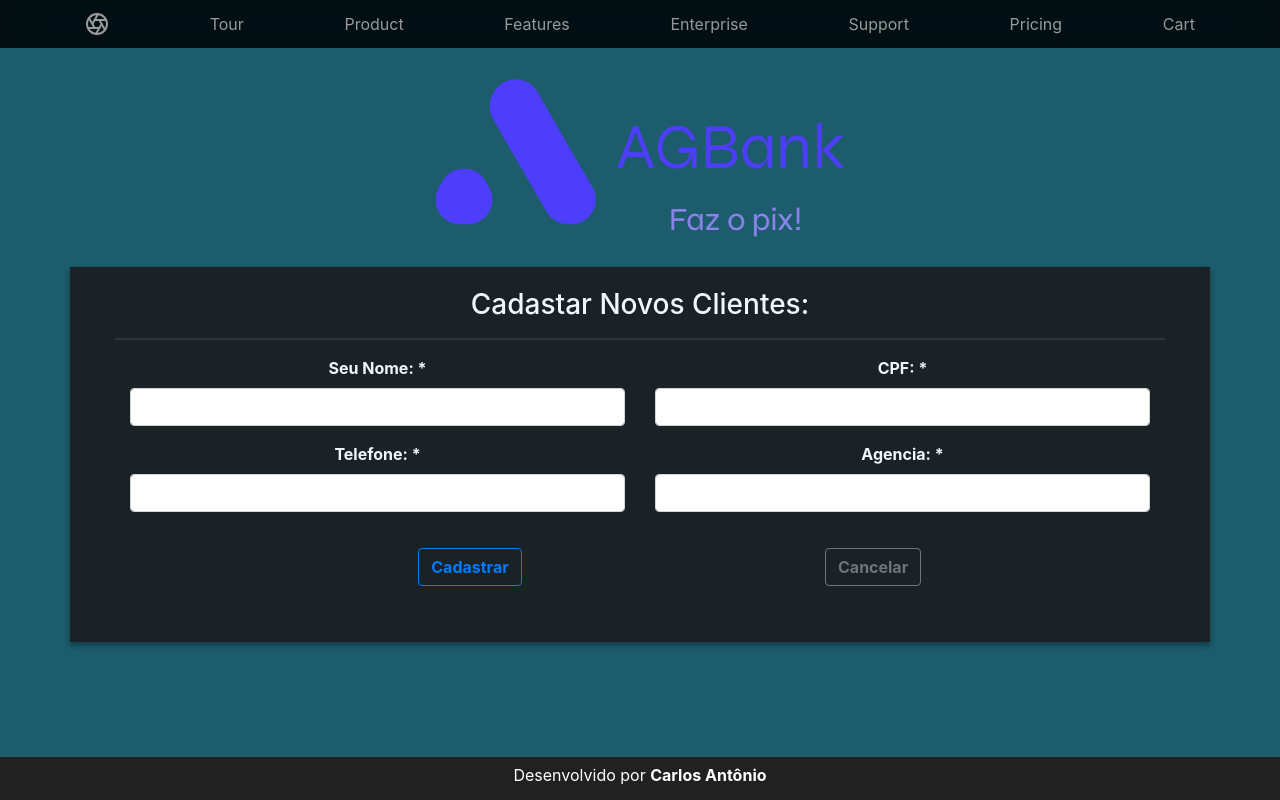
After one commit to capssantos/front_projetojava, a Flask app: page /cadastrocliente in a window 1280 px wide. The commit adds this page. Run offline with Flask 2, Linux system fonts and the light colour scheme; some libraries are stand-ins or nearby versions.

Commit message:
Mudança estrutura do código e novos formulários

```diff
--- a/app.py
+++ b/app.py
@@ -2,6 +2,7 @@ from flask import Flask, request, session, redirect, url_for, render_template, f
 from service.banco import Api
 import json
 from time import sleep
+from random import *
 
 app = Flask(__name__)
 app.secret_key = b'TESTE'
@@ -11,15 +12,15 @@ api = Api()
 @app.route('/')
 def inicio():
     return render_template('index.html', data = api.allagencias())
-
+#-------------------------------------------------------------
+# START - AGENCIA - ROTAS E CONTROLLERS
 @app.route('/agencia')
 def allagencias():
-    return render_template('agencias.html', data = api.allagencias())
+    return render_template('all.html', data = api.allagencias(), page = 'agencia')
 
 @app.route('/removeagencia/<id>')
 def removeragencia(id):
     remove = api.removeragencia(id)
-    print(remove)
     if remove['msg'] == 'Agencia deletada com sucesso!':
         flash('Agencia deletada com sucesso!')
 
@@ -35,21 +36,107 @@ def cadastroagencia():
         flash('Agencia ID:{idagencia}, cadastrada com sucesso!'.format(idagencia = new['idAgencia']))
         return redirect(url_for('allagencias'))
 
-    return render_template('cadastraragencia.html')
+    return render_template('cadastro.html', page = 'agencia',
+                                            nomeagencia = '',
+                                            endereco = '',
+                                            telefone = '',
+                                            idagencia = '')
 
 @app.route('/cadastroagencia/<id>', methods=['GET', 'POST'])
-def alteraragencia():
+def alteraragencia(id):
 
     if request.method == 'GET':
-        return render_template('cadastraragencia.html')
+        agencia = api.agencia(id)
+        return render_template('cadastro.html', page = 'agencia',
+                                                nomeagencia = agencia['nomeAgencia'],
+                                                endereco = agencia['endereco'],
+                                                telefone = agencia['telefone'],
+                                                idagencia = agencia['idAgencia'])
+
     if request.method == 'POST':
+        idagencia = request.form['idAgencia']
         nomeagencia = request.form['nomeAgencia']
         endereco = request.form['endereco']
         telefone = request.form['telefone']
-        new = api.registaragencia(nomeagencia, endereco, telefone)
-        flash('Agencia ID:{idagencia}, cadastrada com sucesso!'.format(idagencia = new['idAgencia']))
+        new = api.atualizaragencia(idagencia, nomeagencia, endereco, telefone)
+        flash('Agencia ID:{idagencia}, autalizado com sucesso!'.format(idagencia = new['idAgencia']))
         return redirect(url_for('allagencias'))
+# END - AGENCIA - ROTAS E CONTROLLERS
+#-------------------------------------------------------------
+# START - CLIENTE - ROTAS E CONTROLLERS
+@app.route('/cliente')
+def allcliente():
+    return render_template('all.html', data = api.allclientes(), page = 'cliente')
 
+@app.route('/removecliente/<id>')
+def removercliente(id):
+    remove = api.removercliente(id)
+    print(remove)
+    if remove['msg'] == 'Cliente deletado com sucesso!':
+        flash('Cliente deletado com sucesso!')
+
+        return redirect(url_for('allcliente'))
+
+@app.route('/cadastrocliente', methods=['GET', 'POST'])
+def cadastrocliente():
+    if request.method == 'POST':
+        clientenome = request.form['clienteNome']
+        clientecpf = request.form['clienteCPF']
+        clientefone = request.form['clienteFone']
+        idagencia = request.form['idAgencia']
+
+        conta = api.registarconta(idagencia, randrange(1000,10000,2), '0.0')
+
+        idcontacorrente = conta['idContaCorrente']
+
+        new = api.registarcliente(clientenome, clientecpf, clientefone, idcontacorrente, idagencia)
+        flash('Cliente ID:{idagencia}, Conta Numero: {contaCorrenteNumero}, cadastrada com sucesso!'.format(idagencia = new['idCliente'], contaCorrenteNumero = conta['contaCorrenteNumero']))
+        return redirect(url_for('allcliente'))
+
+    return render_template('cadastro.html', page = 'cliente',
+                                            clientenome = '',
+                                            clientecpf = '',
+                                            clientefone = '',
+                                            idcontacorrente = '',
+                                            idagencia = '',
+                                            idcliente = ''
+                                            )
+
+@app.route('/cadastrocliente/<id>', methods=['GET', 'POST'])
+def alterarcliente(id):
+
+    if request.method == 'GET':
+        cliente = api.cliente(id)
+        conta = api.conta(str(cliente['idContaCorrente']))
+        return render_template('cadastro.html', page = 'cliente',
+                                                clientenome = cliente['clienteNome'],
+                                                clientecpf = cliente['clienteCPF'],
+                                                clientefone = cliente['clienteFone'],
+                                                idcontacorrente = cliente['idContaCorrente'],
+                                                idagencia = cliente['idAgencia'],
+                                                idcliente = cliente['idCliente'],
+                                                contacorrentenumero = conta['contaCorrenteNumero'],
+                                                contacorrentesaldo = conta['contaCorrenteSaldo'],
+                                                )
+
+    if request.method == 'POST':
+        idagencia = request.form['idAgencia']
+        nomeagencia = request.form['nomeAgencia']
+        endereco = request.form['endereco']
+        telefone = request.form['telefone']
+        new = api.atualizaragencia(idagencia, nomeagencia, endereco, telefone)
+        flash('Agencia ID:{idagencia}, autalizado com sucesso!'.format(idagencia = new['idAgencia']))
+        return redirect(url_for('allcliente'))
+# END - CLIENTE - ROTAS E CONTROLLERS
+#-------------------------------------------------------------
+# START - CONTA - ROTAS E CONTROLLERS
+
+# END - CONTA - ROTAS E CONTROLLERS
+#-------------------------------------------------------------
+# START - EXTRATO - ROTAS E CONTROLLERS
+
+# END - EXTRATO - ROTAS E CONTROLLERS
+#-------------------------------------------------------------
 @app.errorhandler(404)
 def error_404(e):
     return '<h1>No source like your request.</h1>', 404
--- a/static/style/model_page.css
+++ b/static/style/model_page.css
@@ -54,3 +54,7 @@ hr {
     background-color: #4CAF50;
     color: white;
 }
+
+input {
+    text-align: center;
+}
--- /dev/null
+++ b/templates/cadastro.html
@@ -0,0 +1,168 @@
+{% extends "model_page.html" %}
+{% block content %}
+<div class="cadastroagencia">
+    <div class="container">
+        <div class="row">
+            <div class="col-lg-10 col-md-2"></div>
+            <div class="col-lg-20 col-md-12 login-box">
+                <div class="col-lg-12 login-title">
+                    {% if page == 'agencia' %}
+                        {% if idagencia != '' %}
+                        <h3>
+                            Autalizar Agencia:
+                        </h3>
+                        {% else %}
+                        <h3>
+                            Cadastar Novas Agencias:
+                        </h3>
+                        {% endif %}
+                    {% elif page == 'cliente' %}
+                        {% if idcliente != '' %}
+                        <h3>
+                            Autalizar Cliente:
+                        </h3>
+                        {% else %}
+                        <h3>
+                            Cadastar Novos Clientes:
+                        </h3>
+                        {% endif %}
+                    {% else %}
+                        <h3>
+                            ------ NONE -------
+                        </h3>
+                    {% endif %}
+
+                    <hr>
+                </div>
+                <div class="col-lg-12 login-form">
+                    <div class="col-lg-12 login-form">
+                        {% if page == 'agencia' %}
+                        <form action="{{ url_for('cadastroagencia') }}" method="post" autocomplete="off">
+                            <div class="row">
+                                <div class="col-md-6 mb-3">
+                                    <label class="form-control-label">
+                                        Nome da Agência *
+                                    </label>
+                                    <input type="text" class="form-control" name="nomeAgencia" id="nomeAgencia" placeholder="" value="{{ nomeagencia }}" required oninvalid="this.setCustomValidity('Nome da Agência, argumento necessário.')">
+                                </div>
+                                <div class="col-md-6 mb-3">
+                                    <label class="form-control-label">
+                                        Endereço *
+                                    </label>
+                                    <input type="text" class="form-control" name="endereco" id="endereco" placeholder="" value="{{ endereco }}" required oninvalid="this.setCustomValidity('Endereço, argumento necessário.')">
+                                </div>
+                                <div class="col-md-6 mb-3">
+                                    <label class="form-control-label">
+                                        Telefone *
+                                    </label>
+                                    <input type="tel" class="form-control" name="telefone" id="telefone" placeholder="" value="{{ telefone }}" required oninvalid="this.setCustomValidity('Telefone, argumento necessário.')">
+                                </div>
+                                {% if idagencia != '' %}
+                                <div class="col-md-6 mb-3">
+                                    <label class="form-control-label">
+                                        ID da Agencia
+                                    </label>
+                                    <input type="text" class="form-control" name="idAgencia" id="idAgencia" placeholder="" value="{{ idagencia }}" disabled="">
+                                </div>
+                                {% endif %}
+                            </div>
+                            </div>
+                            <div class="container">
+                                <div class="row">
+                                    {% if idagencia != '' %}
+                                    <div class="col-md-8 mb-3">
+                                        <button type="submit" class="btn btn-outline-warning" >Autalizar</button>
+                                    </div>
+                                    {% else %}
+                                    <div class="col-md-8 mb-3">
+                                        <button type="submit" class="btn btn-outline-primary" >Cadastrar</button>
+                                    </div>
+                                    {% endif %}
+                                    <a href="{{ url_for('allagencias') }}">
+                                        <div class="col-md-1 mb-1">
+                                            <button type="button" class="btn btn-outline-secondary" onclick="cancel_form()">Cancelar</button>
+                                        </div>
+                                    </a>
+                                </div>
+                            </div>
+                        </form>
+<!-- -------------------------------------------------------------------------------- -->
+                        {% elif page == 'cliente' %}
+                        <form action="{{ url_for('cadastrocliente') }}" method="post" autocomplete="off">
+                            <div class="row">
+                                <div class="col-md-6 mb-3">
+                                    <label class="form-control-label">
+                                        Seu Nome: *
+                                    </label>
+                                    <input type="text" class="form-control" name="clienteNome" id="clienteNome" placeholder="" value="{{ clientenome }}" required oninvalid="this.setCustomValidity('Nome Completo necessário.')">
+                                </div>
+                                <div class="col-md-6 mb-3">
+                                    <label class="form-control-label">
+                                        CPF: *
+                                    </label>
+                                    <input type="text" class="form-control" name="clienteCPF" id="clienteCPF" placeholder="" value="{{ clientecpf }}" required oninvalid="this.setCustomValidity('CPF necessário.') ">
+                                </div>
+                                <div class="col-md-6 mb-3">
+                                    <label class="form-control-label">
+                                        Telefone: *
+                                    </label>
+                                    <input type="text" class="form-control" name="clienteFone" id="clienteFone" placeholder="" value="{{ clientefone }}" required oninvalid="this.setCustomValidity('Telefone necessário.')">
+                                </div>
+                                <div class="col-md-6 mb-3">
+                                    <label class="form-control-label">
+                                        Agencia: *
+                                    </label>
+                                    <input type="text" class="form-control" name="idAgencia" id="idAgencia" placeholder="" value="{{ idagencia }}" required oninvalid="this.setCustomValidity('Telefone necessário.')">
+                                </div>
+                                {% if idcliente != '' %}
+                                <div class="col-md-6 mb-3">
+                                    <label class="form-control-label">
+                                        ID da Cliente
+                                    </label>
+                                    <input type="text" class="form-control" name="idCliente" id="idCliente" placeholder="" value="{{ idcliente }}" disabled="">
+                                </div>
+                                <div class="col-md-6 mb-3">
+                                    <label class="form-control-label">
+                                        Numero Conta Corrente
+                                    </label>
+                                    <input type="text" class="form-control" name="contaCorrenteNumero" id="contaCorrenteNumero" placeholder="" value="{{ contacorrentenumero }}" disabled="">
+                                </div>
+                                <div class="col-md-6 mb-3">
+                                    <label class="form-control-label">
+                                        Saldo em Conta
+                                    </label>
+                                    <input type="text" class="form-control" name="contaCorrenteSaldo" id="contaCorrenteSaldo" placeholder="" value="{{ contacorrentesaldo }}" disabled="">
+                                </div>
+                                {% endif %}
+                            </div>
+                            <div class="container">
+                                <div class="row">
+                                    {% if idcliente != '' %}
+                                    <div class="col-md-8 mb-3">
+                                        <button type="submit" class="btn btn-outline-warning" >Autalizar</button>
+                                    </div>
+                                    {% else %}
+                                    <div class="col-md-8 mb-3">
+                                        <button type="submit" class="btn btn-outline-primary" >Cadastrar</button>
+                                    </div>
+                                    {% endif %}
+                                    <a href="{{ url_for('allcliente') }}">
+                                        <div class="col-md-1 mb-1">
+                                            <button type="button" class="btn btn-outline-secondary" onclick="cancel_form()">Cancelar</button>
+                                        </div>
+                                    </a>
+                                </div>
+                            </div>
+                        </form>
+                        {% else %}
+                        <h3>
+                            ------ NONE -------
+                        </h3>
+                        {% endif %}
+                    </div>
+                </div>
+            </div>
+        </div>
+    </div>
+</div>
+{% endblock %}
```
Also changed, not shown: service/banco.py (+72 -0 lines), templates/agencias.html (deleted, +0 -52 lines), templates/all.html (added, +108 -0 lines), templates/cadastraragencia.html (deleted, +0 -73 lines).
